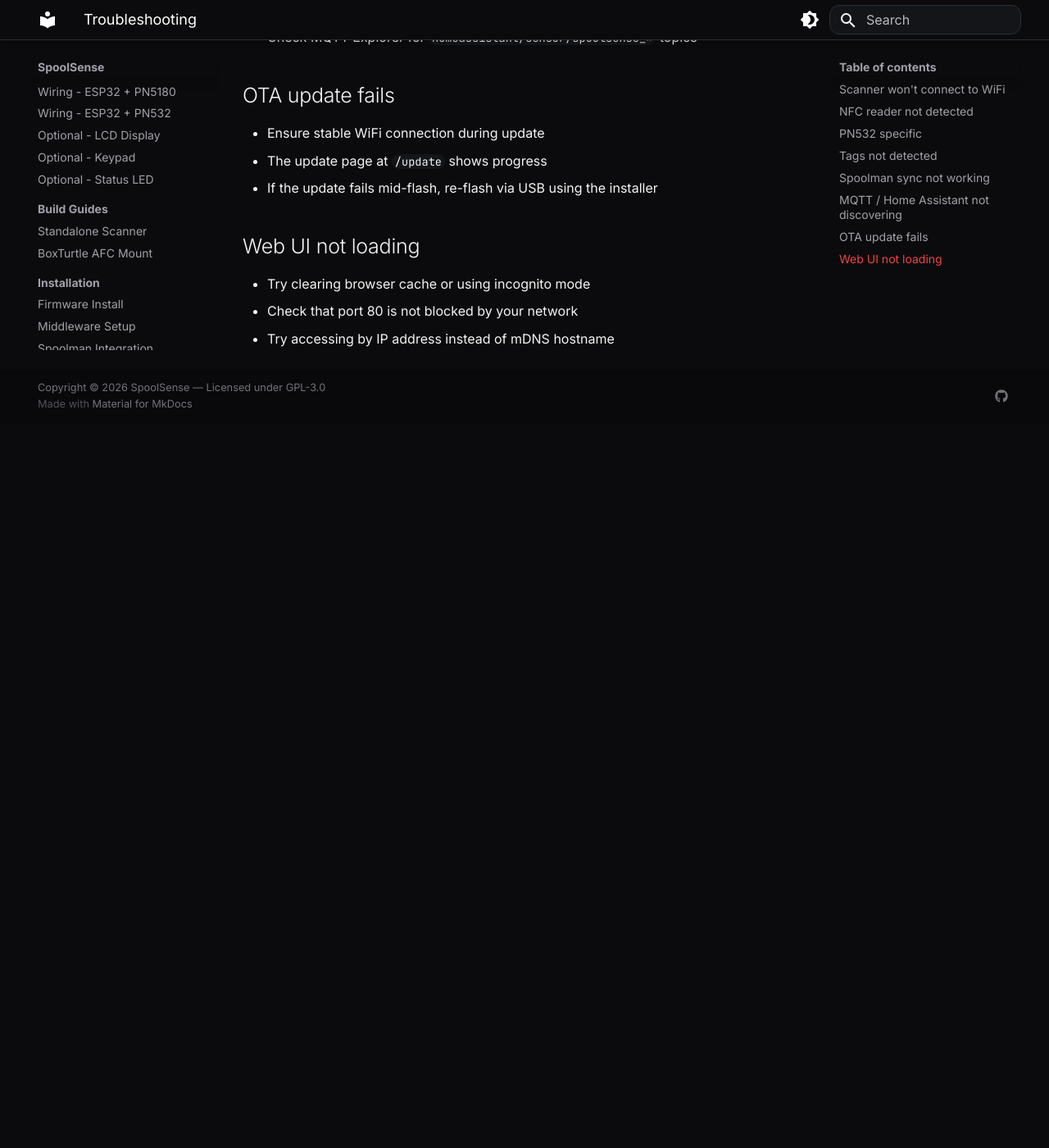
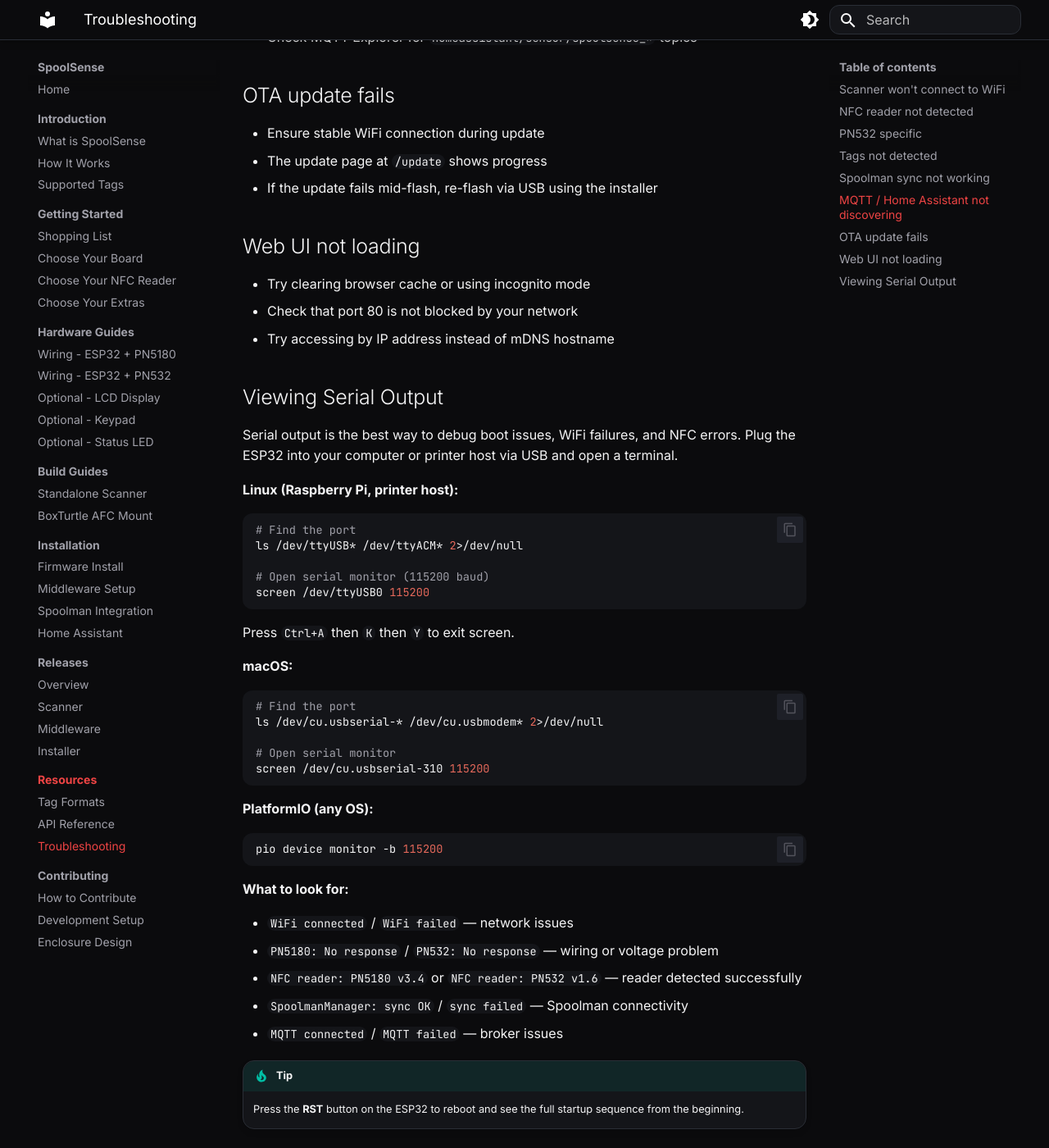
Before and after one commit to SpoolSense/spoolsense.org, an MkDocs documentation site: the page built from docs/resources/troubleshooting.md, in a window 1280 px wide and 1400 px high, scrolled down 1277 px. Shown: the whole window at 82% size. Built offline with MkDocs 1.6.1 and Material for MkDocs 9.7.7, drawn with Linux system fonts in a browser that asks for light colours; before the commit the page ends 1793 px from its top, so only the background shows below that.

Commit message:
docs: add serial output troubleshooting — Linux, macOS, PlatformIO commands

````diff
--- a/docs/resources/troubleshooting.md
+++ b/docs/resources/troubleshooting.md
@@ -49,3 +49,46 @@
 - Try clearing browser cache or using incognito mode
 - Check that port 80 is not blocked by your network
 - Try accessing by IP address instead of mDNS hostname
+
+## Viewing Serial Output
+
+Serial output is the best way to debug boot issues, WiFi failures, and NFC errors. Plug the ESP32 into your computer or printer host via USB and open a terminal.
+
+**Linux (Raspberry Pi, printer host):**
+
+```bash
+# Find the port
+ls /dev/ttyUSB* /dev/ttyACM* 2>/dev/null
+
+# Open serial monitor (115200 baud)
+screen /dev/ttyUSB0 115200
+```
+
+Press `Ctrl+A` then `K` then `Y` to exit screen.
+
+**macOS:**
+
+```bash
+# Find the port
+ls /dev/cu.usbserial-* /dev/cu.usbmodem* 2>/dev/null
+
+# Open serial monitor
+screen /dev/cu.usbserial-310 115200
+```
+
+**PlatformIO (any OS):**
+
+```bash
+pio device monitor -b 115200
+```
+
+**What to look for:**
+
+- `WiFi connected` / `WiFi failed` — network issues
+- `PN5180: No response` / `PN532: No response` — wiring or voltage problem
+- `NFC reader: PN5180 v3.4` or `NFC reader: PN532 v1.6` — reader detected successfully
+- `SpoolmanManager: sync OK` / `sync failed` — Spoolman connectivity
+- `MQTT connected` / `MQTT failed` — broker issues
+
+!!! tip
+    Press the **RST** button on the ESP32 to reboot and see the full startup sequence from the beginning.
````
